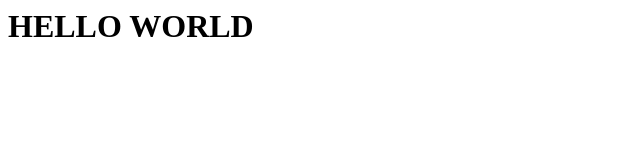
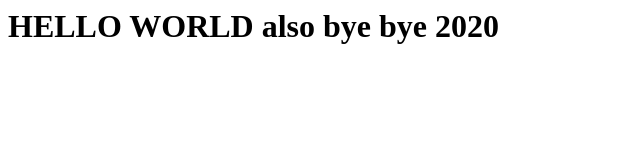
Before and after one commit to maheshnyayadhish/Drepo, a plain HTML site: page index.html in a window 1280 px wide. Shown: the whole page, without its empty margins (0-640 px from the left). Drawn offline with Linux system fonts and the light colour scheme.

Commit message:
Update index.html

```diff
--- a/index.html
+++ b/index.html
@@ -3,6 +3,6 @@
    <title> Test </title>
 </head>
 <body>
-<h1>HELLO WORLD</h1>
+<h1>HELLO WORLD also bye bye 2020</h1>
 </body>
 </html>
```
